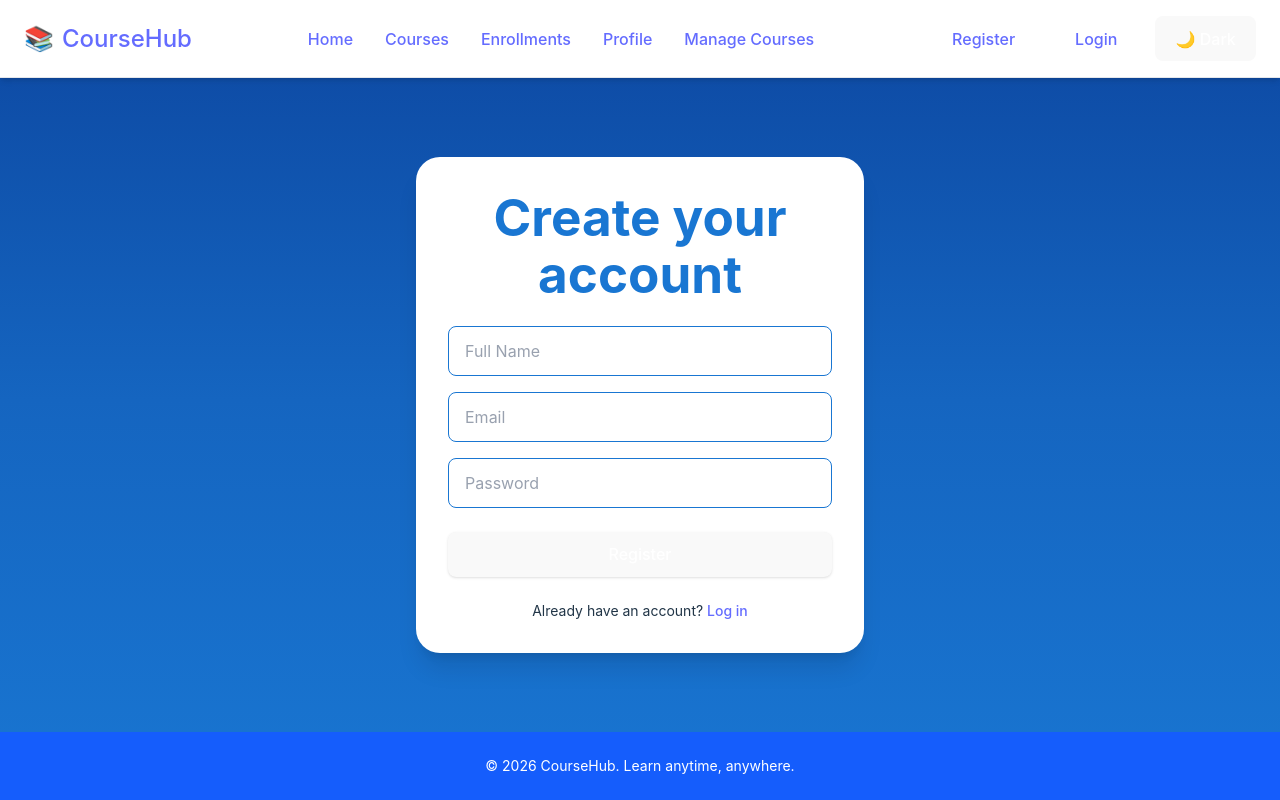
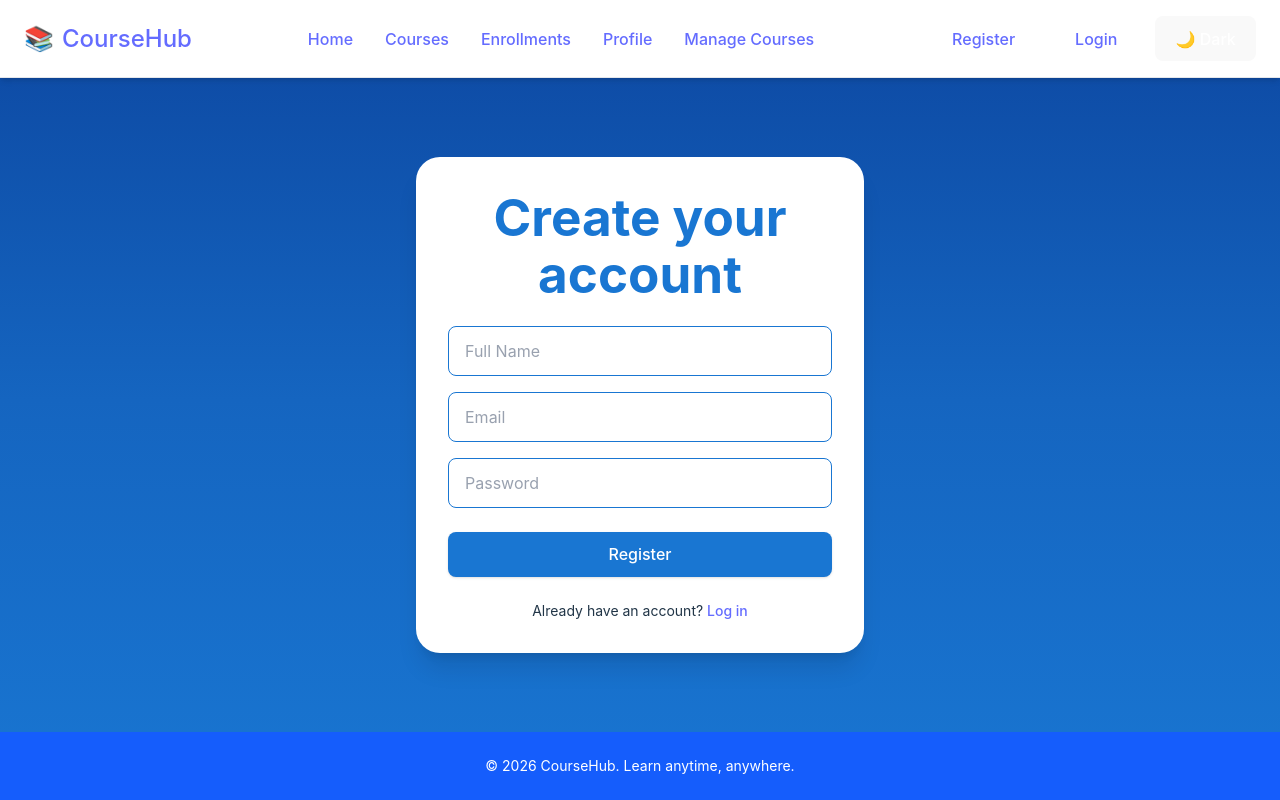
Before and after one commit to leaouslati/course-tutorialmanagementsystem, a React (Vite) app: page /register in a window 1280 px wide. Built offline with nearby package versions, Linux system fonts and the light colour scheme; the HTML template or start-up script is replaced by a standard one.

Commit message:
style register page

```diff
--- a/src/pages/Register.jsx
+++ b/src/pages/Register.jsx
@@ -69,7 +69,14 @@ const Register = () => {
 
             <button
               type="submit"
-              className="mt-2 rounded-lg bg-[#1976D2] px-5 py-3 text-white font-semibold shadow-sm transition hover:bg-[#0D47A1]"
+              className="mt-2 px-5 py-3 rounded-lg text-white font-semibold text-center shadow transition-colors duration-300 hover:shadow-lg border-none focus:outline-none focus-visible:outline-none focus:ring-0"
+              style={{ backgroundColor: "#1976D2" }}
+              onMouseEnter={(e) =>
+                (e.currentTarget.style.backgroundColor = "#0094c5")
+              }
+              onMouseLeave={(e) =>
+                (e.currentTarget.style.backgroundColor = "#1976D2")
+              }
             >
               Register
             </button>
```
